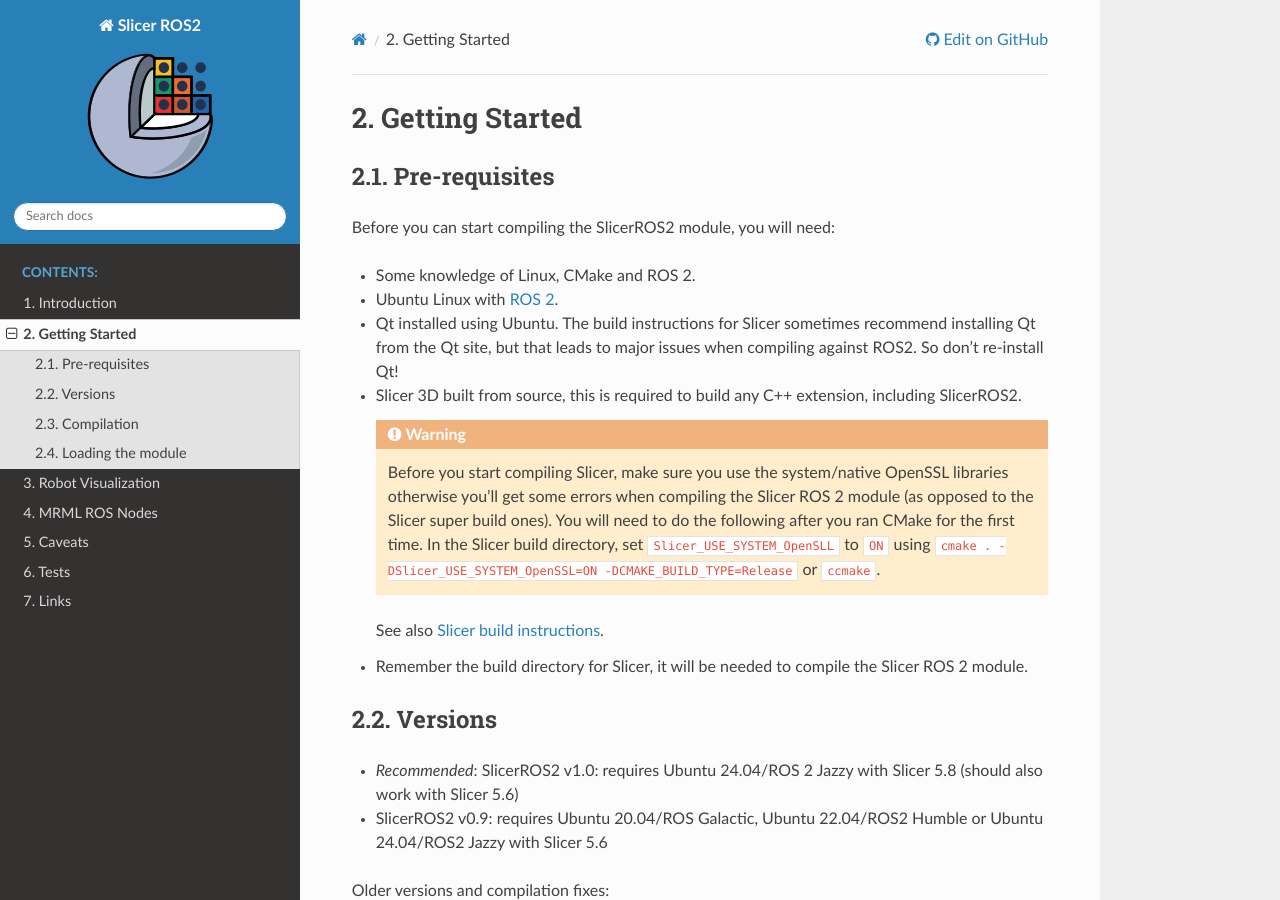
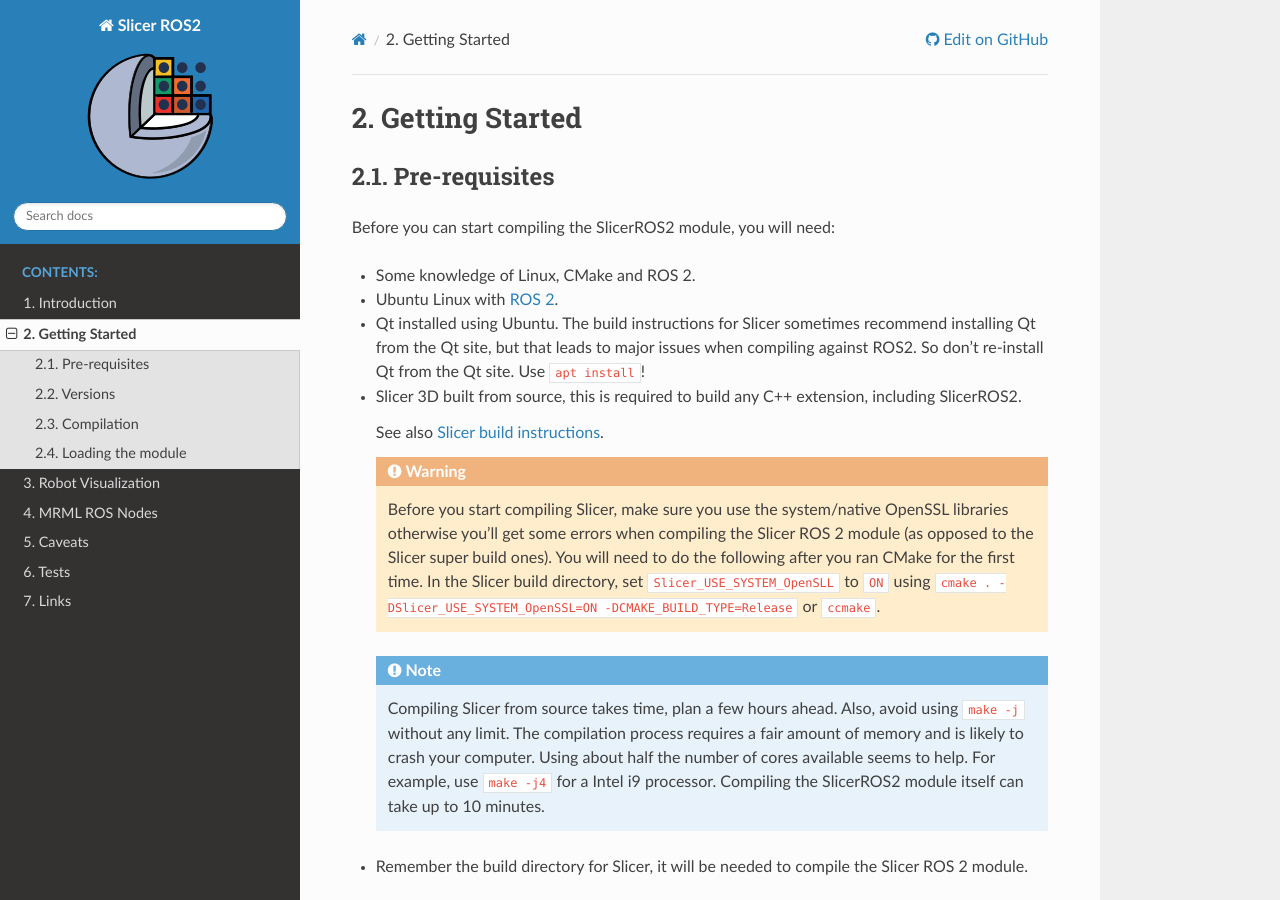
Before and after one commit to rosmed/slicer_ros2_module, a Sphinx documentation site: the page built from docs/pages/getting-started.rst, in a window 1280 px wide and 900 px high. Built offline with Sphinx 7.4.7 and the Read the Docs theme 3.1.0, drawn with Linux system fonts in a browser that asks for light colours.

Commit message:
Doc: warning re. compilation time in getting-started

```diff
--- a/docs/pages/getting-started.rst
+++ b/docs/pages/getting-started.rst
@@ -16,10 +16,12 @@
 * Qt installed using Ubuntu.  The build instructions for Slicer
   sometimes recommend installing Qt from the Qt site, but that leads
   to major issues when compiling against ROS2.  So don't re-install
-  Qt!
+  Qt from the Qt site.  Use ``apt install``!
 
 * Slicer 3D built from source, this is required to build any C++
   extension, including SlicerROS2.
+
+  See also `Slicer build instructions <https://slicer.readthedocs.io/en/latest/developer_guide/build_instructions/linux.html>`_.
 
   .. warning::
 
@@ -32,7 +34,15 @@
      . -DSlicer_USE_SYSTEM_OpenSSL=ON -DCMAKE_BUILD_TYPE=Release`` or
      ``ccmake``.
 
-  See also `Slicer build instructions <https://slicer.readthedocs.io/en/latest/developer_guide/build_instructions/linux.html>`_.
+  .. note::
+
+     Compiling Slicer from source takes time, plan a few hours
+     ahead. Also, avoid using ``make -j`` without any limit. The
+     compilation process requires a fair amount of memory and is
+     likely to crash your computer. Using about half the number of
+     cores available seems to help. For example, use ``make -j4`` for
+     a Intel i9 processor. Compiling the SlicerROS2 module itself can
+     take up to 10 minutes.
 
 * Remember the build directory for Slicer, it will be needed to
   compile the Slicer ROS 2 module.
@@ -51,8 +61,8 @@
 
 * If you need to use Ubuntu 22.04/ROS 2 Humble, SlicerROS2 v1.0+ will
   fail to compile unless you comment out the the rosbag2 service
-  clients `Play`, `Stop` and `SplitBagFile` in the macro call
-  `generate_ros2_nodes`, file `MRML/CMakeLists.txt`.
+  clients ``Play``, ``Stop`` and ``SplitBagFile`` in the macro call
+  ``generate_ros2_nodes``, file ``MRML/CMakeLists.txt``.
 
 * When compiling on Ubuntu 20.04, Slicer 5.2.2 is known to compile
   without any issues.  If you need to use a more recent version of
@@ -90,7 +100,7 @@
     cd ~/ros2_ws/src
     git clone https://github.com/rosmed/slicer_ros2_module
 
-Then build the module using `colcon` while providing the path to your
+Then build the module using ``colcon`` while providing the path to your
 Slicer build directory ``Slicer_DIR``:
 
 .. code-block:: bash
```
